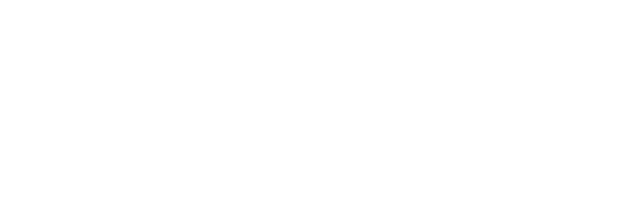
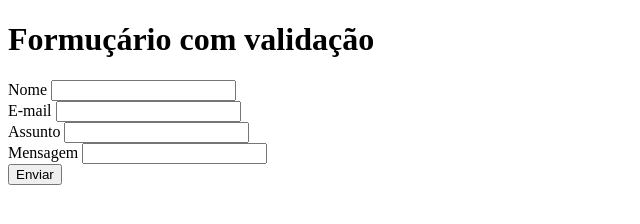
Before and after one commit to otaviosz/estudos-formulario-com-validacao, a plain HTML site: page index.html in a window 1280 px wide. Shown: the whole page, without its empty margins (0-640 px from the left). Drawn offline with Linux system fonts and the light colour scheme.

Commit message:
finalizando a estrutura html do projeto

```diff
--- a/index.html
+++ b/index.html
@@ -5,9 +5,34 @@
   <meta name="viewport" content="width=device-width, initial-scale=1.0">
   <title>Formulário com Validação</title>
   <link rel="stylesheet" href="style.css">
-  <script src="script.js"></script>
+  <script src="script.js" defer></script>
 </head>
 <body>
-
+  <div class="container">
+    <h1>Formuçário com validação</h1>
+    <form>
+      <div class="form-control">
+        <label for="nome">Nome</label>
+        <input type="text" id="nome" name="nome" />
+        <div class="error-message"></div>
+      </div>
+      <div class="form-control">
+        <label for="email">E-mail</label>
+        <input type="email" id="email" name="email" />
+        <div class="error-message"></div>
+      </div>
+      <div class="form-control">
+        <label for="assunto">Assunto</label>
+        <input type="text" id="assunto" name="assunto" />
+        <div class="error-message"></div>
+      </div>
+      <div class="form-control">
+        <label for="mensagem">Mensagem</label>
+        <input type="text" id="mensagem" name="mensagem" />
+        <div class="error-message"></div>
+      </div>
+      <button type="submit">Enviar</button>
+    </form>
+  </div>
 </body>
 </html>
```
